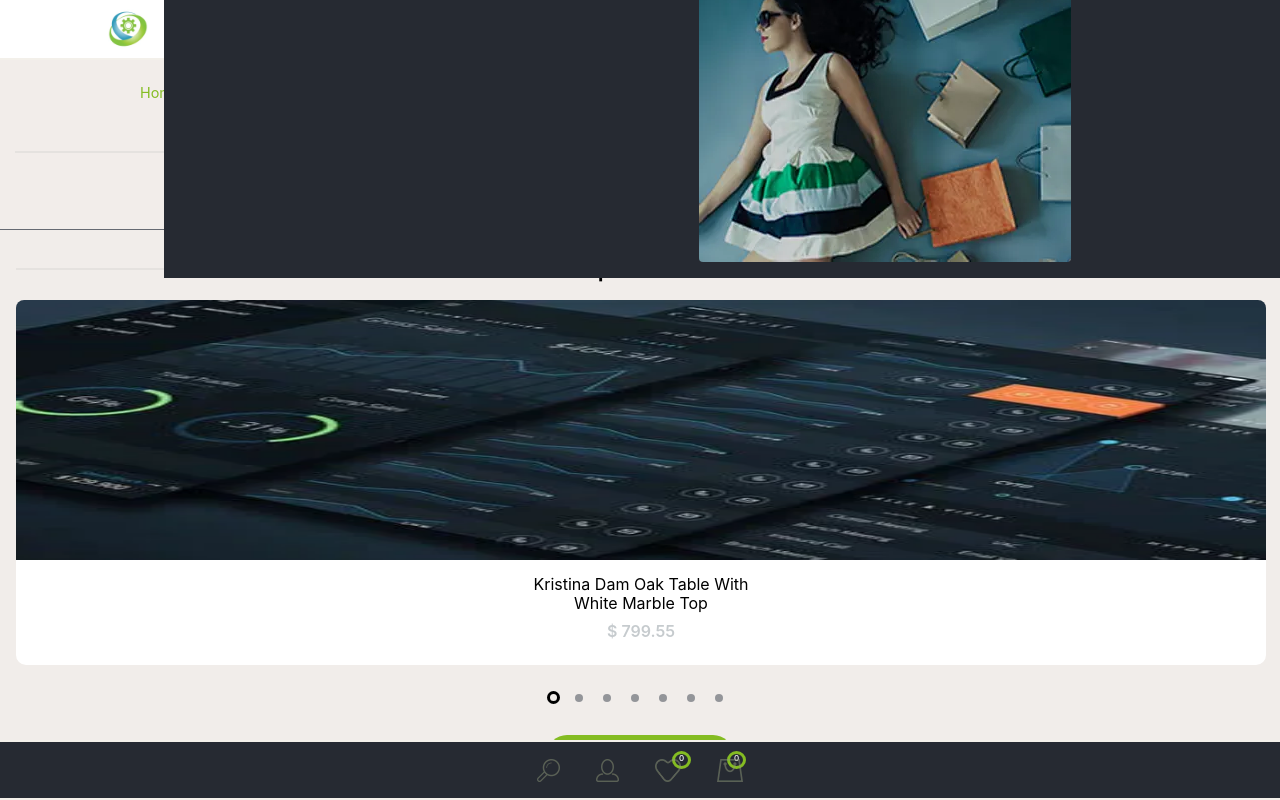
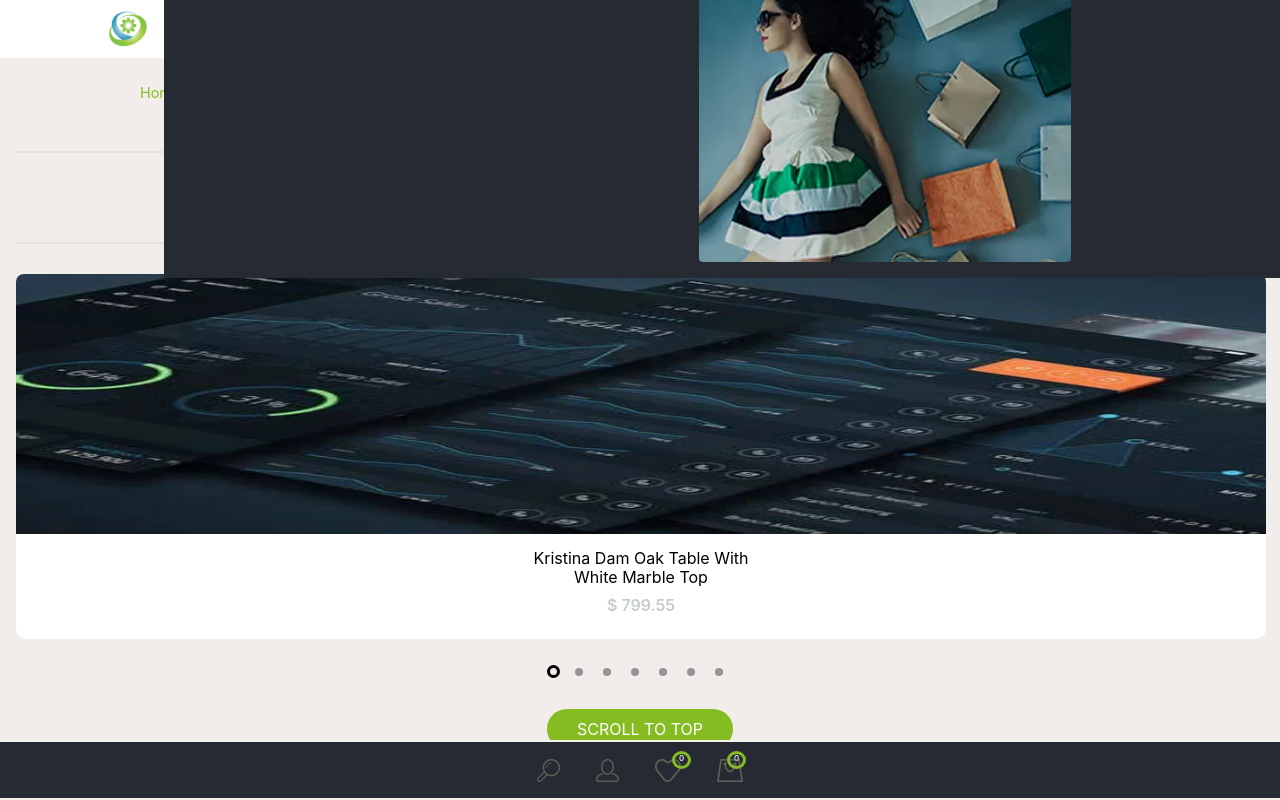
Before and after one commit to Daniel9501/project-osf, a React (Create React App) app in the folder osf-react/: page /ProductDetailed in a window 1280 px wide. Shown: the top 800 px of the page. Built offline with nearby package versions, Linux system fonts and the light colour scheme.

Commit message:
Update Popular.css

```diff
--- a/osf-react/src/components/PDP/PopularItems/Popular.css
+++ b/osf-react/src/components/PDP/PopularItems/Popular.css
@@ -1,8 +1,7 @@
 .productsa{
     width: 100%;
     background-color: rgb(241,237,234);
-    border-top: 1px solid rgb(102,106,114);
-    border-bottom: 1px solid rgb(102,106,114);
+    border-bottom: 1px solid rgba(102, 106, 114, 0.111);
     align-items: center;
 }
 
```
